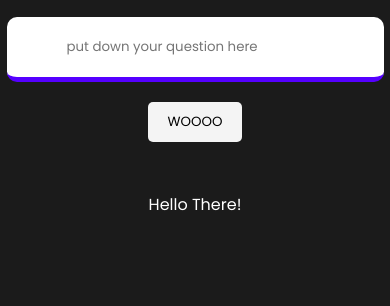
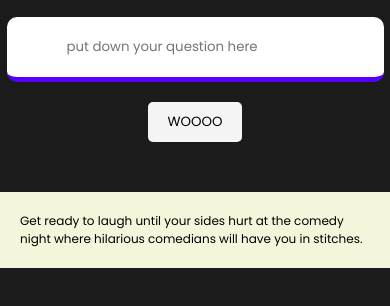
Before and after one commit to codingniket/comedynight, a website: page src/index.html in a window 390 px wide. Shown: the part 306-612 px from the top of the page. Drawn offline with Linux system fonts and the light colour scheme; a web font is replaced by a local one.

Commit message:
"final commit"

```diff
--- a/src/index.html
+++ b/src/index.html
@@ -14,13 +14,13 @@
         <h1>Comedy Nights</h1>
         <h2>What's up, Tell me somthing!</h2>
         <div class="search">
-          <input id="query" type="text" placeholder="put down your question here"/>
+          <input id="query" type="text" placeholder="put down your question here" autocomplete="off"/>
         </div>
         <button id = "btn" onclick="search()">WOOOO</button>
       </div>
 
       <div class="message">
-        Hello There!
+        Get ready to laugh until your sides hurt at the comedy night where hilarious comedians will have you in stitches.
       </div>
 
       <div class="loader">
--- a/src/styles.css
+++ b/src/styles.css
@@ -75,6 +75,17 @@ button:active {
     transform: translateY(4px);
   }
 
+  .message{
+    width: 80%;
+    background-color: beige;
+    color: #000000;
+    font-size: 14px;
+    padding: 20px;
+    text-align: center;
+    margin-left: auto;
+    margin-right: auto;
+}
+
   @media screen and (max-width: 450px)
   {
     body
@@ -115,4 +126,29 @@ button:active {
     color: #fff;
 
 }
-  }
+
+.message{
+    width: 100%;
+    background-color: beige;
+    color: #000000;
+    font-size: 12px;
+    padding: 20px;
+    text-align: left;
+}
+}
+
+::-webkit-scrollbar
+{
+    width: 5px;
+}
+
+::-webkit-scrollbar-track
+{
+    background-color: #d1e5ff;
+}
+
+::-webkit-scrollbar-thumb
+{
+    background: linear-gradient(#642bff , #ff22e6);
+    border-radius: 10px;
+}
```
